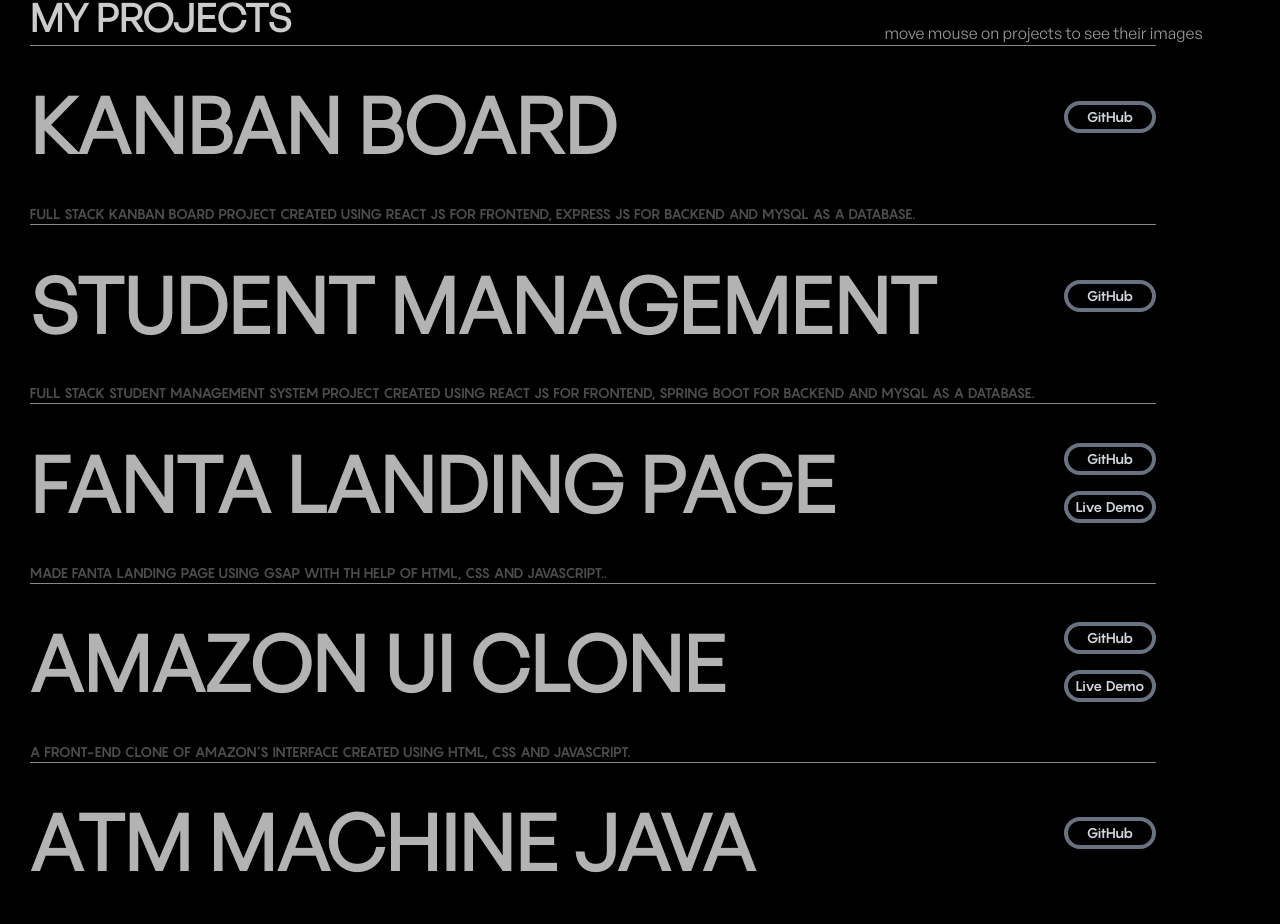
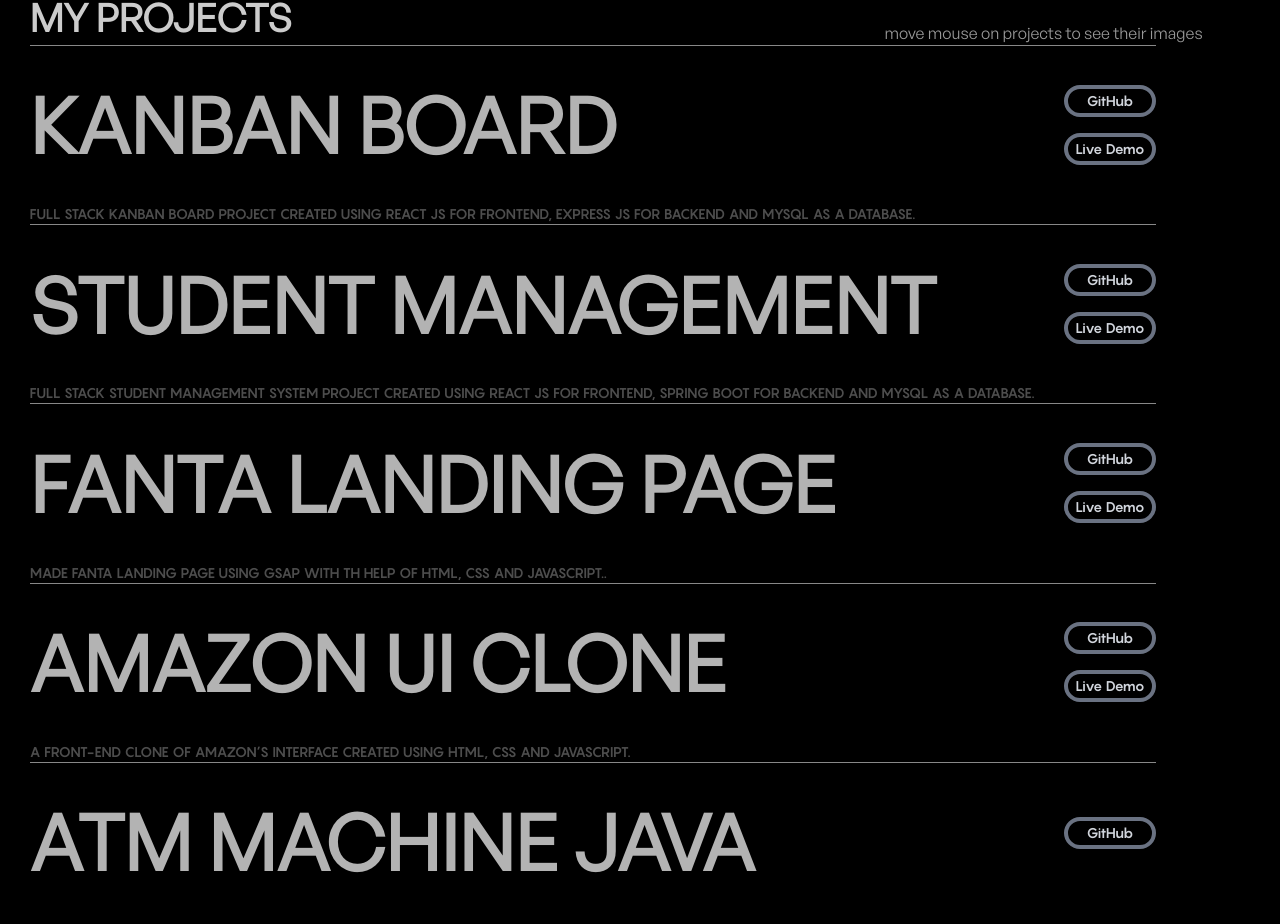
Before and after one commit to prathameshpawar12/Portfolio-Prathamesh, a React (Vite) app: page / in a window 1280 px wide. Shown: the part 2538-3462 px from the top of the page. Built offline with nearby package versions, Linux system fonts and the light colour scheme.

Commit message:
Update Projects.jsx

```diff
--- a/src/components/Projects.jsx
+++ b/src/components/Projects.jsx
@@ -15,14 +15,14 @@ const Projects = () => {
       title: "Kanban Board",
       description: "Full stack Kanban Board project created using React js for frontend, Express js for backend and MySQL as a database.",
       github: "https://github.com/yourusername/kanban-board",
-
+      demo: "https://kanban-board-prathamesh.netlify.app/",
     },
     {
       image: studentmanagement,
       title: "Student Management",
       description: "Full stack Student management system project created using React js for frontend, Spring boot for backend and MySQL as a database.",
       github: "https://github.com/prathameshpawar12",
-
+      demo: "https://student-management-by-prathamesh.netlify.app/",
     },
     {
       image: fantalandingpage,
```
